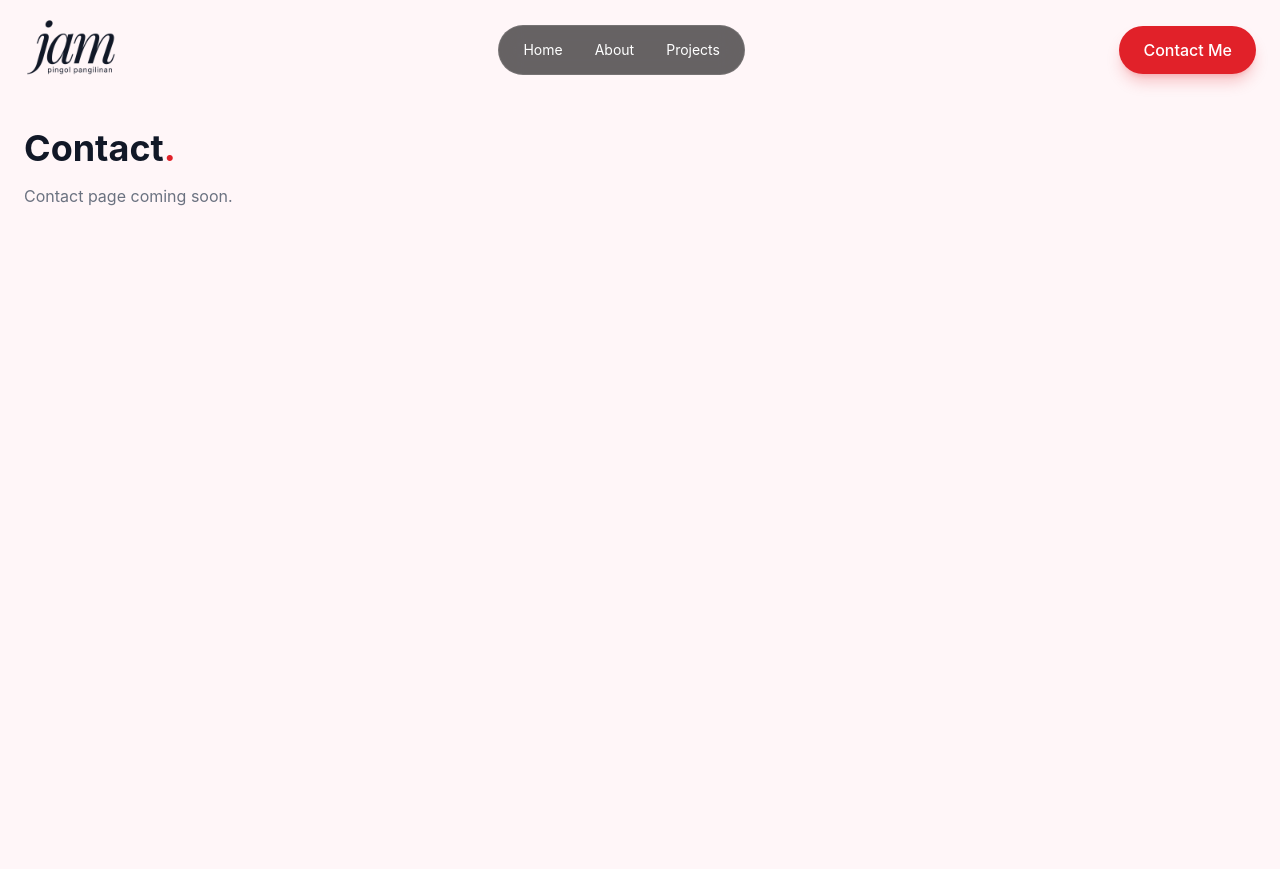
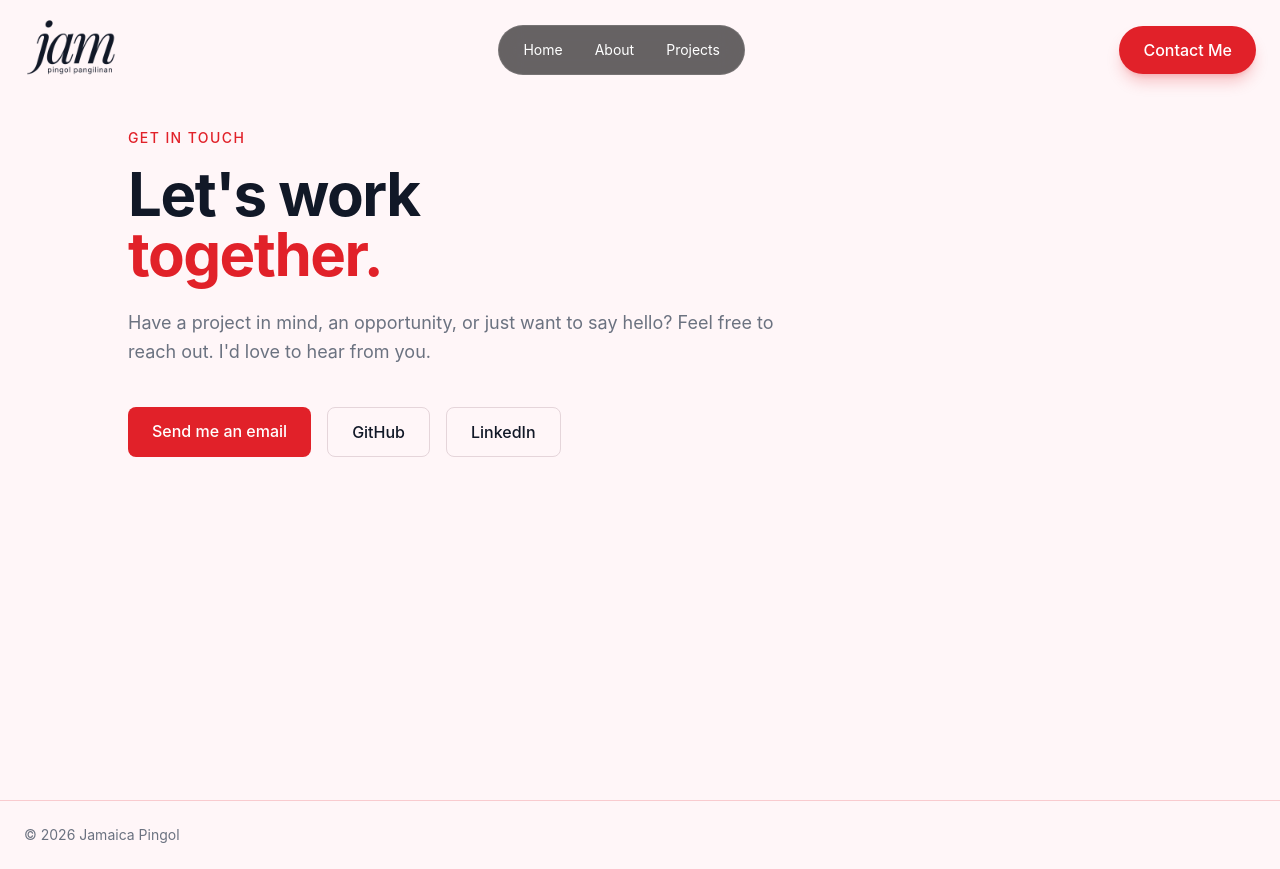
Before and after one commit to jameymey/Jamaica-Pingol, a React (Vite) app: page /contact in a window 1280 px wide. Before the commit the page ends 800 px from the top, so only its background shows below. Built offline with nearby package versions, Linux system fonts and the light colour scheme.

Commit message:
Contact and Awards

```diff
--- a/src/App.jsx
+++ b/src/App.jsx
@@ -1,6 +1,7 @@
 import { BrowserRouter, Routes, Route } from "react-router-dom";
 
 import { Navbar } from "./layout/Navbar";
+import Footer from "./layout/Footer";
 
 import Home from "./pages/Home/Home";
 import About from "./pages/About/About";
@@ -21,6 +22,8 @@ function App() {
             <Route path="/contact" element={<Contact />} />
           </Routes>
         </main>
+
+        <Footer />
       </div>
     </BrowserRouter>
   );
--- /dev/null
+++ b/src/layout/Footer.jsx
@@ -0,0 +1,13 @@
+const Footer = () => {
+  return (
+    <footer className="w-full border-t border-border border-primary/20">
+      <div className="container mx-auto px-6 py-6">
+        <p className="text-sm text-muted-foreground">
+          © 2026 Jamaica Pingol
+        </p>
+      </div>
+    </footer>
+  );
+};
+
+export default Footer;
--- a/src/pages/About/About.jsx
+++ b/src/pages/About/About.jsx
@@ -1,6 +1,7 @@
 import { AboutHero } from "./AboutHero";
 import Skill from "./Skill";
 import { CareerJourney } from "./CareerJourney";
+import CertificationsAwards from "./CertificationsAwards";
 
 export const About = () => {
   return (
@@ -8,6 +9,7 @@ export const About = () => {
       <AboutHero />
       <CareerJourney />
       <Skill />
+      <CertificationsAwards />
 
     </>
   );
--- /dev/null
+++ b/src/pages/About/CertificationsAwards.jsx
@@ -0,0 +1,152 @@
+export const CertificationsAwards = () => {
+  const certifications = [
+    {
+      title: "Fortinet Certified Fundamentals in Cybersecurity",
+      organization: "Fortinet Training Institute",
+      date: "December 2025",
+    },
+    {
+      title: "Build Python Web Apps with Flask",
+      organization:
+        "Republic of the Philippines – Department of Information and Communications Technology LMS",
+      date: "October 2024",
+    },
+    {
+      title: "Programming for Intermediate Users Using Python",
+      organization:
+        "Republic of the Philippines – Department of Information and Communications Technology LMS",
+      date: "October 2024",
+    },
+    {
+      title: "Programming for Beginners Using Python",
+      organization:
+        "Republic of the Philippines – Department of Information and Communications Technology LMS",
+      date: "June 2024",
+    },
+    {
+      title: "Introduction to Ethical Hacking: Beginner's Guide to Cyber Security",
+      organization: "Simplilearn",
+      date: "March 2024",
+    },
+    {
+      title: "Introduction to Cybersecurity",
+      organization: "Simplilearn",
+      date: "March 2024",
+    },
+    {
+      title:
+        "Cyber Security 101: Beginner's Guide to Become a Penetration Tester",
+      organization: "Simplilearn",
+      date: "March 2024",
+    },
+  ];
+
+  const achievements = [
+    {
+      title: "President's Lister & Dean's Lister",
+      organization: "Polytechnic University of the Philippines",
+      date: "Multiple semesters, 2022–2026",
+    },
+    {
+      title: "With High Honors",
+      organization: "Cainta Catholic College",
+      date: "AY 2019–2022",
+    },
+    {
+      title: "One Cainta Scholar Awardee",
+      organization: "One Cainta",
+      date: "",
+    },
+  ];
+
+  return (
+    <section className="relative overflow-hidden bg-white py-28">
+      <div className="container relative z-10 mx-auto px-6">
+
+        {/* SECTION INTRO */}
+        <div className="mb-12">
+          <span className="mb-4 block text-sm font-medium uppercase tracking-wider text-primary">
+            Certifications & Achievements
+          </span>
+
+          <h2 className="text-3xl font-bold leading-tight sm:text-4xl md:text-5xl">
+            Milestones that{" "}
+            <span className="font-serif font-normal italic text-primary">
+              shaped my journey
+            </span>
+          </h2>
+
+          <p className="mt-4 max-w-3xl text-lg leading-relaxed text-muted-foreground">
+            Certifications, academic recognitions, and achievements that
+            reflect my continuous learning and commitment to growth.
+          </p>
+        </div>
+
+        {/* CONTENT */}
+        <div className="grid gap-8 lg:grid-cols-2">
+
+          {/* CERTIFICATIONS */}
+          <div className="rounded-2xl border border-primary/20 bg-background p-6 sm:p-8">
+            <h3 className="mb-6 text-2xl font-semibold text-foreground">
+              Certifications
+            </h3>
+
+            <div className="space-y-6">
+              {certifications.map((certification) => (
+                <div
+                  key={certification.title}
+                  className="border-l-2 border-primary/30 pl-4"
+                >
+                  <h4 className="text-base font-semibold leading-relaxed text-foreground">
+                    {certification.title}
+                  </h4>
+
+                  <p className="mt-1 text-sm font-serif italic text-primary">
+                    {certification.organization}
+                  </p>
+
+                  <p className="mt-1 text-xs text-muted-foreground">
+                    {certification.date}
+                  </p>
+                </div>
+              ))}
+            </div>
+          </div>
+
+          {/* ACHIEVEMENTS */}
+          <div className="rounded-2xl border border-primary/20 bg-background p-6 sm:p-8">
+            <h3 className="mb-6 text-2xl font-semibold text-foreground">
+              Achievements
+            </h3>
+
+            <div className="space-y-6">
+              {achievements.map((achievement) => (
+                <div
+                  key={achievement.title}
+                  className="border-l-2 border-primary/30 pl-4"
+                >
+                  <h4 className="text-base font-semibold leading-relaxed text-foreground">
+                    {achievement.title}
+                  </h4>
+
+                  <p className="mt-1 text-sm font-serif italic text-primary">
+                    {achievement.organization}
+                  </p>
+
+                  {achievement.date && (
+                    <p className="mt-1 text-xs text-muted-foreground">
+                      {achievement.date}
+                    </p>
+                  )}
+                </div>
+              ))}
+            </div>
+          </div>
+
+        </div>
+      </div>
+    </section>
+  );
+};
+
+export default CertificationsAwards;
--- a/src/pages/Contact/Contact.jsx
+++ b/src/pages/Contact/Contact.jsx
@@ -1,14 +1,57 @@
+import { motion } from "framer-motion";
+
 const Contact = () => {
   return (
     <section className="min-h-screen pt-32 px-6">
-      <div className="container mx-auto">
-        <h1 className="text-4xl font-bold">
-          Contact<span className="text-primary">.</span>
-        </h1>
+      <div className="container mx-auto max-w-5xl">
+        <motion.div
+          initial={{ opacity: 0 }}
+          animate={{ opacity: 1 }}
+          transition={{ duration: 0.7 }}
+          className="max-w-2xl"
+        >
+          <p className="text-sm font-medium uppercase tracking-widest text-primary">
+            Get in touch
+          </p>
 
-        <p className="mt-4 text-muted-foreground">
-          Contact page coming soon.
-        </p>
+          <h1 className="mt-4 text-5xl font-bold tracking-tight sm:text-6xl">
+            Let's work
+            <br />
+            <span className="text-primary">together.</span>
+          </h1>
+
+          <p className="mt-6 text-lg leading-relaxed text-muted-foreground">
+            Have a project in mind, an opportunity, or just want to say hello?
+            Feel free to reach out. I'd love to hear from you.
+          </p>
+
+          <div className="mt-10 flex flex-wrap gap-4">
+            <a
+              href="mailto:jamaicap08@gmail.com"
+              className="rounded-lg bg-primary px-6 py-3 font-medium text-primary-foreground transition-all hover:scale-105"
+            >
+              Send me an email
+            </a>
+
+            <a
+              href="https://github.com/jameymey"
+              target="_blank"
+              rel="noopener noreferrer"
+              className="rounded-lg border border-border px-6 py-3 font-medium transition-all hover:bg-muted"
+            >
+              GitHub
+            </a>
+
+            <a
+              href="https://www.linkedin.com/in/jamaica-pingol-911253219/"
+              target="_blank"
+              rel="noopener noreferrer"
+              className="rounded-lg border border-border px-6 py-3 font-medium transition-all hover:bg-muted"
+            >
+              LinkedIn
+            </a>
+          </div>
+        </motion.div>
       </div>
     </section>
   );
```
